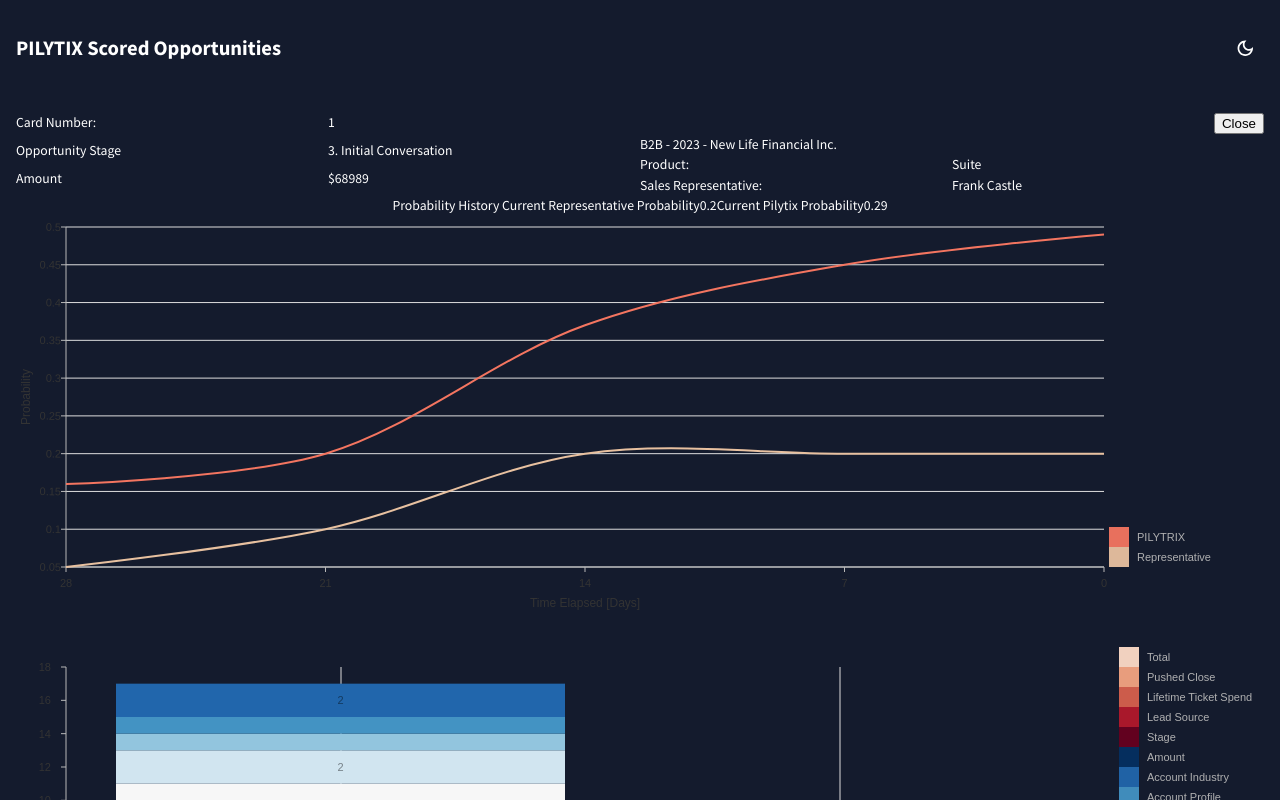
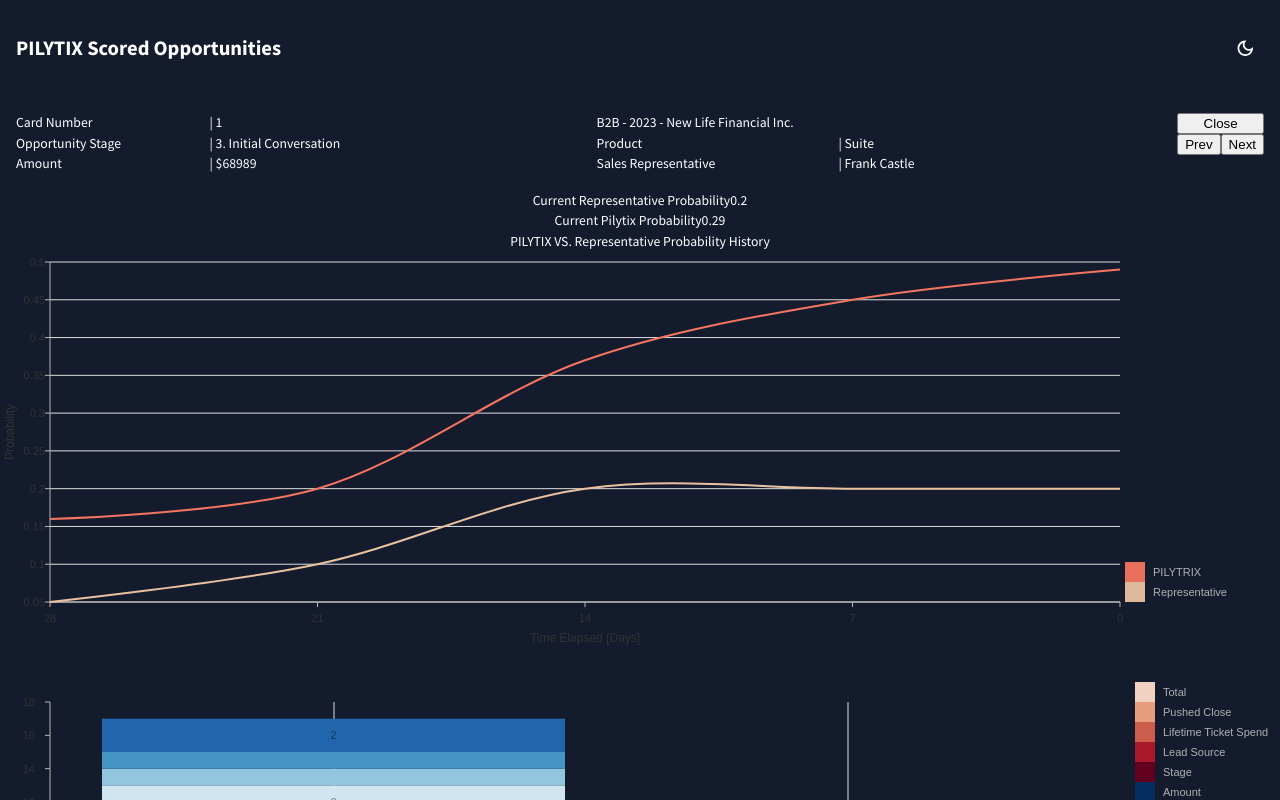
Before and after one commit to RamonJOrtega/customer-prospect-UI, a React (Create React App) app: page / in a window 1280 px wide. Both pictures are taken after a click on the element 640 px from the left and 175 px from the top of the page. Shown: the top 800 px of the page. Built offline with nearby package versions, Linux system fonts and the light colour scheme.

Commit message:
update Card.js component to formate upper buttons and info in grid

```diff
--- a/src/Card.js
+++ b/src/Card.js
@@ -27,61 +27,69 @@
     props.currentRow.pilytixFactorsDecreasingWin
   );
 
+  console.log(formattedProbHist);
   return (
-    <Box m={2}>
-      <Box display="flex" justifyContent="space-between">
+    <>
+      <Box m={2} display="flex" justifyContent="space-between">
         <Grid container spacing={0} textAlign="left">
-          <Grid item xs={6}>
-            <div>Card Number:</div>
+          <Grid item xs={4}>
+            <div>Card Number</div>
           </Grid>
-          <Grid item xs={6}>
-            <div>{props.currentRow.oppId}</div>
+          <Grid item xs={8}>
+            <div>| {props.currentRow.oppId}</div>
           </Grid>
-          <Grid item xs={6}>
+          <Grid item xs={4}>
             <div>Opportunity Stage</div>
           </Grid>
-          <Grid item xs={6}>
-            <div>{props.currentRow.stage}</div>
+          <Grid item xs={8}>
+            <div>| {props.currentRow.stage}</div>
           </Grid>
-          <Grid item xs={6}>
+          <Grid item xs={4}>
             <div>Amount</div>
           </Grid>
-          <Grid item xs={6}>
-            <div>${props.currentRow.amount}</div>
+          <Grid item xs={8}>
+            <div>| ${props.currentRow.amount}</div>
           </Grid>
         </Grid>
 
         <Grid container spacing={0} textAlign="left">
-          <Grid item xs={12} textAlign="right">
-            <div>
-              <button onClick={handleClick}>Close</button>
-            </div>
-          </Grid>
-
           <Grid item xs={12}>
             <div>{props.currentRow.oppName}</div>
           </Grid>
-          <Grid item xs={6}>
-            <div>Product: </div>
+          <Grid item xs={5}>
+            <div>Product </div>
           </Grid>
-          <Grid item xs={6}>
-            <div>{props.currentRow.product}</div>
+          <Grid item xs={7}>
+            <div>| {props.currentRow.product}</div>
           </Grid>
-          <Grid item xs={6}>
-            <div>Sales Representative:</div>
+          <Grid item xs={5}>
+            <div>Sales Representative</div>
           </Grid>
-          <Grid item xs={6}>
-            <div>{props.currentRow.salesRepName} </div>
+          <Grid item xs={7}>
+            <div>| {props.currentRow.salesRepName} </div>
           </Grid>
         </Grid>
+
+        <Box display="flex" flexDirection="column">
+          <button onClick={handleClick}>Close</button>
+          <Box display="flex" flexDirection="row">
+            <button onClick={handleClick}>Prev</button>
+            <button onClick={handleClick}>Next</button>
+          </Box>
+        </Box>
       </Box>
-      Probability History Current Representative Probability
-      {props.currentRow.repProbability}
-      Current Pilytix Probability
-      {props.currentRow.pilytixProbability}
+      <Box>
+        Current Representative Probability
+        {props.currentRow.repProbability}
+      </Box>
+      <Box>
+        Current Pilytix Probability
+        {props.currentRow.pilytixProbability}
+      </Box>
+      PILYTIX VS. Representative Probability History
       <ProbabilityHistoryChart data={formattedProbHist} />
       <ProbabilityFactorsTrendChart data={formattedProbFacts} />
-    </Box>
+    </>
   );
 };
 
```
